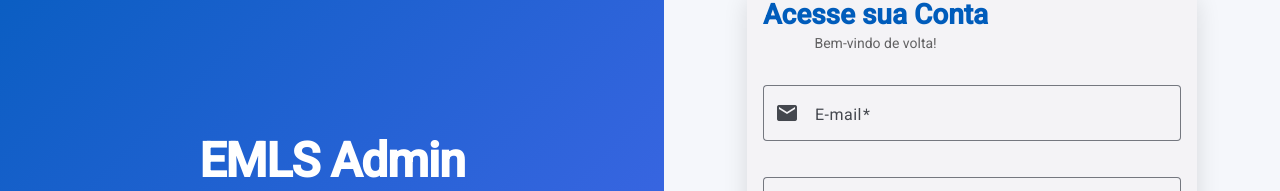
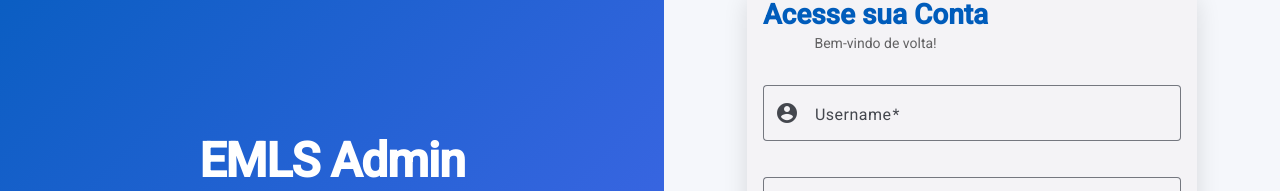
Before and after one commit to ericuellendahl/ELMS-Admin-v20, an Angular app: page /login in a window 1280 px wide. Shown: the part 211-402 px from the top of the page. Built offline with nearby package versions, Linux system fonts and the light colour scheme.

Commit message:
fix: alteracao na api free

```diff
--- a/src/app/interceptor/api.Interceptor.ts
+++ b/src/app/interceptor/api.Interceptor.ts
@@ -2,7 +2,7 @@ import { HttpInterceptorFn } from '@angular/common/http';
 
 export const apiInterceptor: HttpInterceptorFn = (req, next) => {
   // Base URL centralizada
-  const baseUrl = 'https://freeapi.miniprojectideas.com/api/EmployeeLeave';
+  const baseUrl = 'https://api.freeprojectapi.com/api/CollegeProject';
 
   // Apenas adiciona a base URL se a requisição não for externa
   if (!req.url.startsWith('http')) {
--- a/src/app/models/User.model.ts
+++ b/src/app/models/User.model.ts
@@ -1,9 +1,9 @@
 export class User {
-  emailId!: string;
+  userName!: string;
   password!: string;
 
   constructor() {
     this.password = '';
-    this.emailId = '';
+    this.userName = '';
   }
 }
--- a/src/app/pages/login/login.html
+++ b/src/app/pages/login/login.html
@@ -18,14 +18,14 @@
         <mat-card-content>
           <form>
             <mat-form-field appearance="outline" class="full-width">
-              <mat-label>E-mail</mat-label>
-              <mat-icon matPrefix>email</mat-icon>
+              <mat-label>Username</mat-label>
+              <mat-icon matPrefix>account_circle</mat-icon>
               <input
                 matInput
-                type="email"
+                type="text"
                 name="emailId"
-                [(ngModel)]="employee.emailId"
-                placeholder="seu@email.com"
+                [(ngModel)]="employee.userName"
+                placeholder="seu name"
                 required
               />
             </mat-form-field>
--- a/src/app/services/login/login-service.ts
+++ b/src/app/services/login/login-service.ts
@@ -8,7 +8,7 @@ import { catchError, Observable, throwError } from 'rxjs';
 export class LoginService {
 
  private readonly endpoints = {
-    login: '/Login'
+    login: '/login'
   } as const;
 
     private readonly http = inject(HttpClient);
--- a/src/app/services/user/user-service.ts
+++ b/src/app/services/user/user-service.ts
@@ -18,7 +18,7 @@ export class UserService {
   private employeesRequest$?: Observable<ApiResponse<EmployeeEntityModel[]>>;
 
   private readonly endpoints = {
-    employees: '/GetEmployees',
+    employees: '/GetAllUsers',
     departments: '/GetDepartments',
     employeeById: '/GetEmployeeById',
     employeeCreate: '/CreateEmployee',
```
